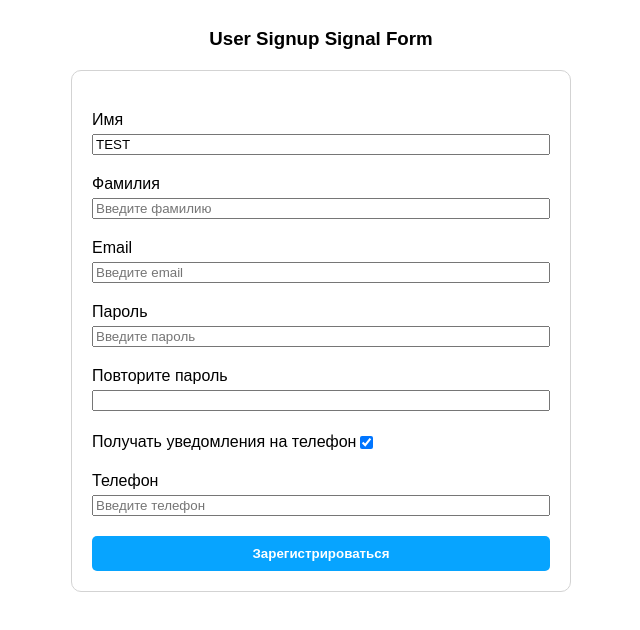
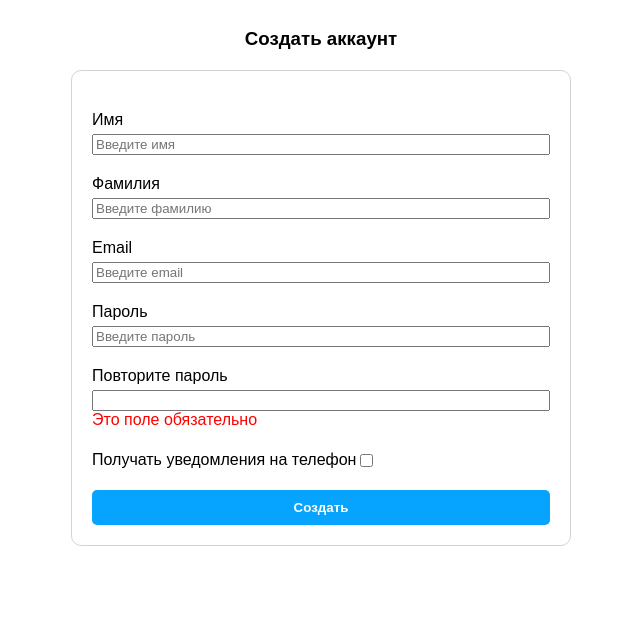
Before and after one commit to nezar-khamidekh/signal-forms, an Angular app: page / in a window 1280 px wide. Shown: the top 630 px of the page, without its empty margins (319-959 px from the left). Built offline with nearby package versions, Linux system fonts and the light colour scheme.

Commit message:
feat: добавил валидацию

```diff
--- a/src/app/app.css
+++ b/src/app/app.css
@@ -14,7 +14,6 @@ h3 {
 
 .form {
   display: flex;
-  align-items: center;
   justify-content: center;
   flex-direction: column;
   border-radius: 10px;
@@ -56,3 +55,7 @@ h3 {
     background: #0069d2;
   }
 }
+
+.error {
+  color: red;
+}
--- a/src/app/app.html
+++ b/src/app/app.html
@@ -1,6 +1,6 @@
-<h3>User Signup Signal Form</h3>
+<h3>Создать аккаунт</h3>
 
-<form class="form">
+<form class="form" (ngSubmit)="createUser()">
   <label class="label" for="name">Имя</label>
   <input
     id="name"
@@ -9,6 +9,12 @@
     [formField]="signupForm.name"
     placeholder="Введите имя"
   />
+  @if (signupForm.name().touched()) {
+    @for (error of signupForm.name().errors(); track error.kind) {
+      <span class="error">{{ error.message }}</span>
+    }
+  }
+
   <label class="label" for="surname">Фамилия</label>
   <input
     id="surname"
@@ -17,6 +23,12 @@
     [formField]="signupForm.surname"
     placeholder="Введите фамилию"
   />
+  @if (signupForm.surname().touched()) {
+    @for (error of signupForm.surname().errors(); track error.kind) {
+      <span class="error">{{ error.message }}</span>
+    }
+  }
+
   <label class="label" for="email">Email</label>
   <input
     id="email"
@@ -25,6 +37,12 @@
     [formField]="signupForm.email"
     placeholder="Введите email"
   />
+  @if (signupForm.email().touched()) {
+    @for (error of signupForm.email().errors(); track error.kind) {
+      <span class="error">{{ error.message }}</span>
+    }
+  }
+
   <label class="label" for="password">Пароль</label>
   <input
     id="password"
@@ -33,6 +51,12 @@
     [formField]="signupForm.password"
     placeholder="Введите пароль"
   />
+  @if (signupForm.password().touched()) {
+    @for (error of signupForm.password().errors(); track error.kind) {
+      <span class="error">{{ error.message }}</span>
+    }
+  }
+
   <label class="label" for="confirmPassword">Повторите пароль</label>
   <input
     id="confirmPassword"
@@ -40,12 +64,16 @@
     type="password"
     [formField]="signupForm.confirmPassword"
   />
+  @for (error of signupForm.confirmPassword().errors(); track error.kind) {
+    <span class="error">{{ error.message }}</span>
+  }
+
   <label class="label" for="notifyByPhone"
     >Получать уведомления на телефон
     <input id="notifyByPhone" class="input" type="checkbox" [formField]="signupForm.notifyByPhone"
   /></label>
 
-  @if(signupForm.notifyByPhone().value()){
+  @if (signupForm.notifyByPhone().value()) {
     <label class="label" for="phone">Телефон</label>
     <input
       id="phone"
@@ -54,29 +82,18 @@
       [formField]="signupForm.phone"
       placeholder="Введите телефон"
     />
+    @if (signupForm.phone().touched()) {
+      @for (error of signupForm.phone().errors(); track error.kind) {
+        <span class="error">{{ error.message }}</span>
+      }
+    }
   }
 
-  <button class="button" type="submit">Зарегистрироваться</button>
+  <button
+    class="button"
+    [disabled]="signupForm().submitting() || signupForm().invalid()"
+    type="submit"
+  >
+    Создать
+  </button>
 </form>
-<!-- <button [disabled]="signupForm().submitting() || !signupForm().valid()" type="submit">
-    Зарегистрироваться
-  </button> -->
-<!-- <form (submit)="onSubmit($event)">
-  <input [control]="signupForm.firstName" placeholder="Enter Your Name" type="text" />
-  @for (error of signupForm.firstName().errors(); track $index) {
-  <div class="error">{{ error.message }}</div>
-  }
-  <input [control]="signupForm.lastName" placeholder="Your Last Name" type="text" />
-  @for (error of signupForm.lastName().errors(); track $index) {
-  <div class="error">{{ error.message }}</div>
-  }
-  <input [control]="signupForm.email" placeholder="Provide valid Email" type="email" />
-  @for (error of signupForm.email().errors(); track $index) {
-  <div class="error">{{ error.message }}</div>
-  }
-  <label>
-    Notify By Email:
-    <input [control]="signupForm.notifyByEmail" type="checkbox" />
-  </label>
-
-</form> -->
--- a/src/app/app.ts
+++ b/src/app/app.ts
@@ -1,6 +1,7 @@
 import { Component, signal } from '@angular/core';
 import { User } from './models/user';
 import { form, FormField } from '@angular/forms/signals';
+import { signupFormSchema } from './validators/signup-form-schema';
 
 @Component({
   selector: 'app-root',
@@ -19,19 +20,9 @@ export class App {
     phone: '',
   });
 
-  protected readonly signupForm = form(this.#user);
+  protected readonly signupForm = form(this.#user, signupFormSchema);
 
-  constructor() {
-    setTimeout(() => {
-      this.#user.set({
-        name: 'TEST',
-        surname: '',
-        email: '',
-        password: '',
-        confirmPassword: '',
-        notifyByPhone: true,
-        phone: '',
-      });
-    }, 3000);
+  protected createUser(): void {
+    console.log(this.signupForm().value());
   }
 }
--- /dev/null
+++ b/src/app/validators/signup-form-schema.ts
@@ -0,0 +1,46 @@
+import { email, pattern, required, schema, validateTree } from '@angular/forms/signals';
+import { User } from '../models/user';
+
+export const signupFormSchema = schema<User>((path) => {
+  required(path.name, { message: 'Это поле обязательно' });
+  required(path.surname, { message: 'Это поле обязательно' });
+
+  required(path.email, { message: 'Это поле обязательно' });
+  email(path.email, { message: 'Введите корректный email' });
+
+  required(path.password, { message: 'Это поле обязательно' });
+  pattern(path.password, /^(?=.*[a-z])(?=.*[A-Z])(?=.*\d)[a-zA-Z\d]{8,}$/, {
+    message: 'Минимум 8 символов, одна заглавная и одна строчная буква',
+  });
+  required(path.confirmPassword, { message: 'Это поле обязательно' });
+
+  validateTree(path, ({ valueOf, fieldTreeOf }) => {
+    const confirmPassword = valueOf(path.confirmPassword);
+    const password = valueOf(path.password);
+
+    if (confirmPassword !== password) {
+      return [
+        {
+          fieldTree: fieldTreeOf(path.password),
+          kind: 'passwordMismatch',
+          message: 'Пароли не совпадают',
+        },
+        {
+          fieldTree: fieldTreeOf(path.confirmPassword),
+          kind: 'passwordMismatch',
+          message: 'Пароли не совпадают',
+        },
+      ];
+    }
+
+    return null;
+  });
+
+  required(path.phone, {
+    when: ({ valueOf }) => valueOf(path.notifyByPhone),
+    message: 'Это поле обязательно',
+  });
+  pattern(path.phone, /^((8|\+7)[\- ]?)?(\(?\d{3}\)?[\- ]?)?[\d\- ]{7,10}$/, {
+    message: 'Введите корректный номер телефона',
+  });
+});
```
Lines whose indentation alone changed are shown as unchanged.
